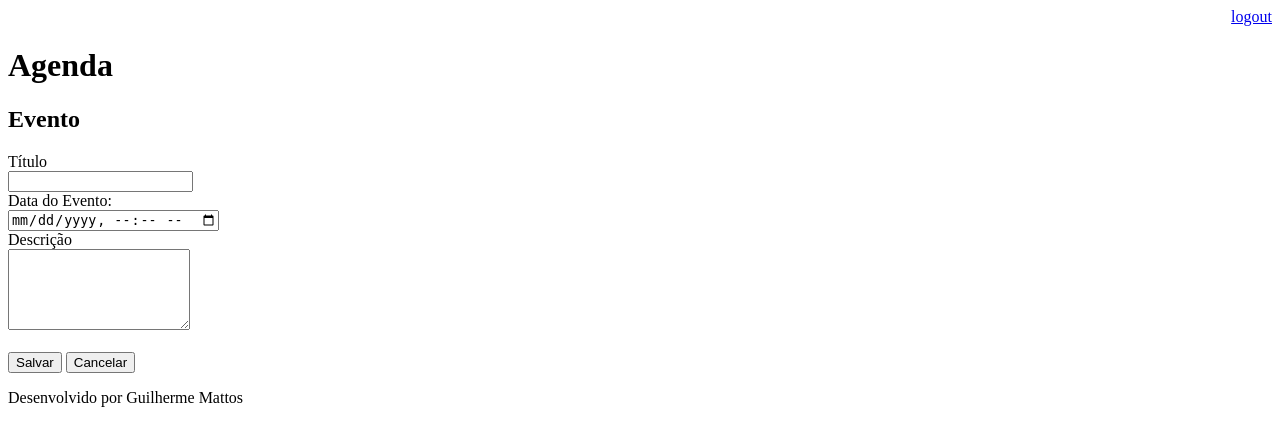
After one commit to guilhermemprado/projetos-py, a Django app: page /agenda/evento/ in a window 1280 px wide. The commit adds this page. Shown: the top 446 px of the page. Run offline with Django 4.2, Linux system fonts and the light colour scheme; a user stored in the database is signed in.

Commit message:
incluido template para insercao de eventos da agenda.

```diff
--- a/Agenda/agenda/urls.py
+++ b/Agenda/agenda/urls.py
@@ -22,6 +22,8 @@ from django.views.generic import RedirectView
 urlpatterns = [
     path('admin/', admin.site.urls),
     path('agenda/', views.lista_eventos),
+    path('agenda/evento/', views.evento),
+    path('agenda/evento/submit', views.submit_evento),
     path('', RedirectView.as_view(url='/agenda/')),
     path('login/', views.login_user),
     path('login/submit', views.submit_login),
--- a/Agenda/core/views.py
+++ b/Agenda/core/views.py
@@ -36,3 +36,22 @@ def lista_eventos(request):
     evento = Evento.objects.filter(usuario=usuario)
     dados = {'eventos': evento}
     return render(request, 'agenda.html', dados)
+
+@login_required(login_url='/login/')
+def evento(request):
+    return render(request, 'evento.html')
+
+
+@login_required(login_url='/login/')
+def submit_evento(request):
+    if request.POST:
+        titulo = request.POST.get('titulo')
+        data_evento = request.POST.get('data_evento')
+        descricao = request.POST.get('descricao')
+        usuario = request.user
+        Evento.objects.create(titulo=titulo,
+                              data_evento=data_evento,
+                              descricao=descricao,
+                              usuario=usuario)
+
+    return redirect('/')
--- a/Agenda/templates/agenda.html
+++ b/Agenda/templates/agenda.html
@@ -2,6 +2,10 @@
 
 {% block content %}
     <h2>Agendamentos</h2>
+
+    <a href="evento/">
+        <button type="button">Novo Evento</button>
+    </a>
 
     <ul style="font-size: 18px;">
         {% for evento in eventos %}
--- /dev/null
+++ b/Agenda/templates/evento.html
@@ -0,0 +1,27 @@
+{% extends "model-page.html" %}
+
+{% block content %}
+
+<h2>Evento</h2>
+
+<form action="submit" method="POST">{% csrf_token %}
+    <label>Título</label>
+    <br>
+    <input type="text" name="titulo", size="20">
+    <br>
+    <label>Data do Evento:</label>
+    <br>
+    <input type="datetime-local" name="data_evento">
+    <br>
+    <label>Descrição</label>
+    <br>
+    <textarea name="descricao" rows="5", cols="20"></textarea>
+    <br><br>
+    <button type="submit">Salvar</button>
+    <a href="/">
+        <button type="cancelar">Cancelar</button>
+    </a>
+</form>
+
+
+{% endblock %}
```
Also changed, not shown: Agenda/db.sqlite3, 1 other file.
